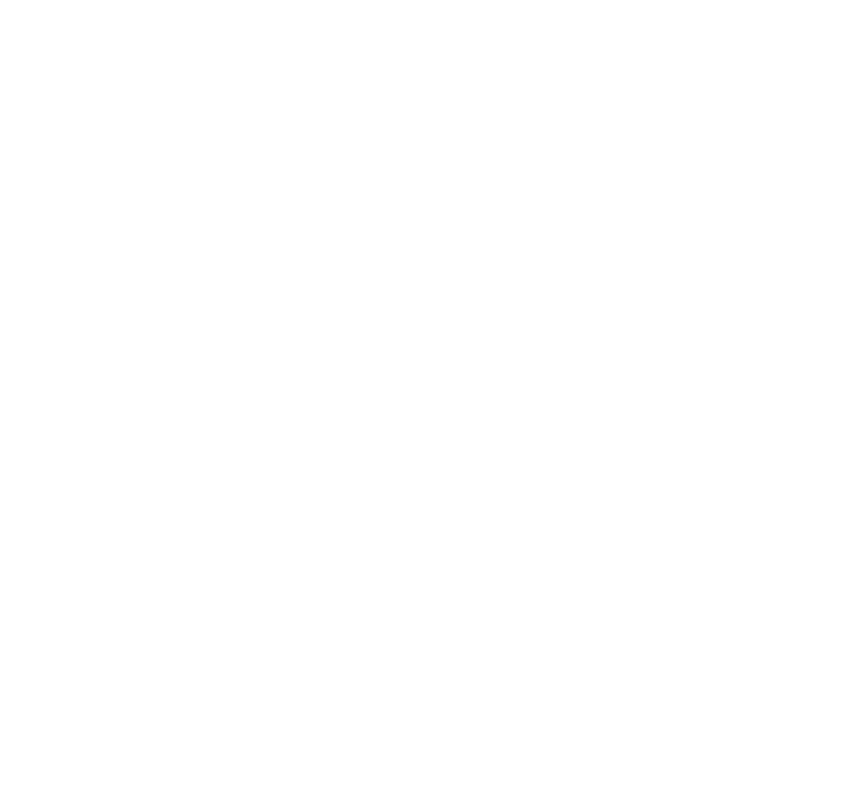
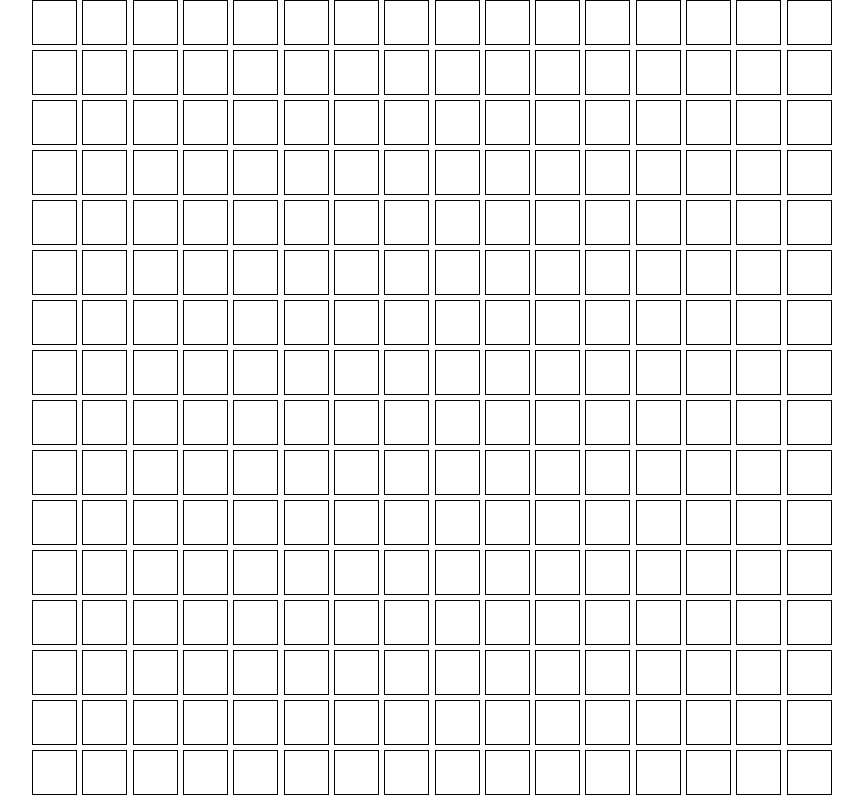
Before and after one commit to nahisl12/etch-a-sketch, a plain HTML site: page index.html in a window 1280 px wide. Shown: the whole page, without its empty margins (208-1071 px from the left). Drawn offline with Linux system fonts and the light colour scheme.

Commit message:
created the grid system & styled it

```diff
--- a/index.html
+++ b/index.html
@@ -7,7 +7,7 @@
     <title>Etch-a-sketch</title>
 </head>
 <body>
-
+    <div class="main"></div>
 
     <script src="main.js"></script>
 </body>
--- a/main.js
+++ b/main.js
@@ -0,0 +1,33 @@
+const mainDiv = document.querySelector('.main');
+
+mainDiv.addEventListener('mouseover', function(){
+
+});
+
+function createGrid() {
+     for(let i = 0; i < 16; i++) {
+         for(let j = 0; j < 16; j++){
+            const row = document.createElement('div');
+            row.className = "row";
+            mainDiv.appendChild(row);
+        }
+    }
+}
+
+createGrid();
+
+// function hoverColor() {
+//     row.style.backgroundColor = 'red';
+//     console.log("working");
+// }
+
+// function createBoard() {
+//     for(let i = 0; i < (16*16); i++) {
+//         const box = document.createElement('div');
+//         box.innerText = (i + 1);
+//         box.className = "cell";
+//         mainDiv.appendChild(box);
+//     }
+// }
+
+// createBoard();
--- a/style.css
+++ b/style.css
@@ -0,0 +1,26 @@
+* {
+    box-sizing: border-box;
+    margin: 0;
+    padding: 0;
+}
+
+.main {
+    min-width: 750px;
+    width: 800px;;
+    display: grid;
+    grid-gap: 5px;
+    grid-template-columns: repeat(16, 1fr);
+    grid-template-rows: repeat(16, 1fr);
+    margin: 0 auto;
+}
+
+/* .cell {
+    border: 1px solid black;
+    text-align: center;
+} */
+
+.row {
+    border: 1px solid black;
+    width: 45px;
+    height: 45px;
+}
```
